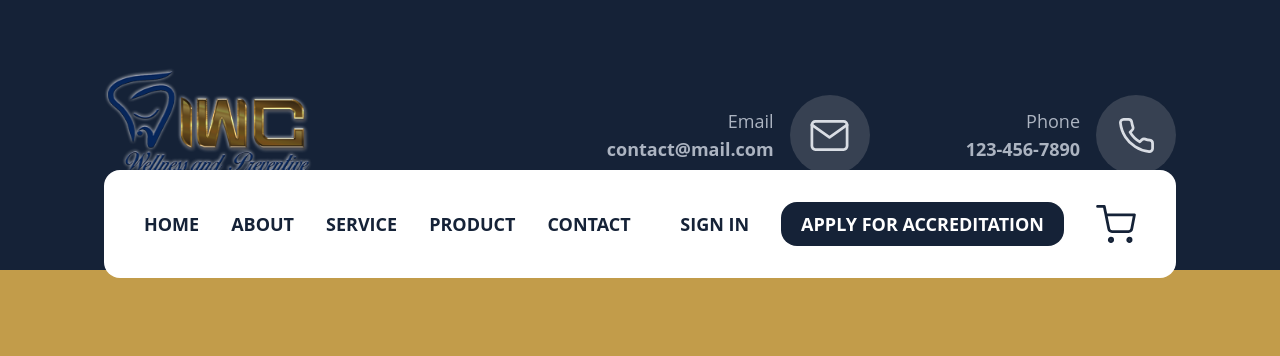
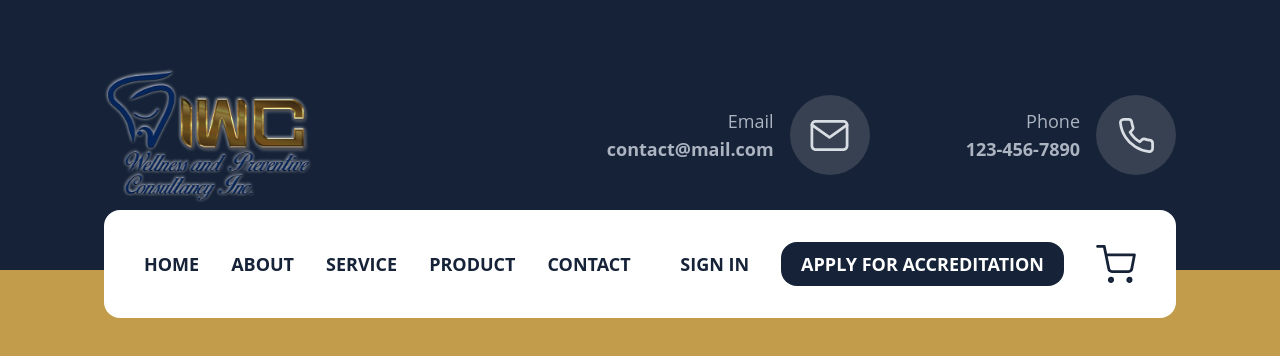
Before and after one commit to Lino004/iwc, a Vue app: page / in a window 1280 px wide. Shown: the top 356 px of the page. Built offline with nearby package versions, Linux system fonts and the light colour scheme; a small style sheet from the web is missing.

Commit message:
add sticky

```diff
--- a/src/components/public/home/appHeader.vue
+++ b/src/components/public/home/appHeader.vue
@@ -36,7 +36,8 @@
           </div>
         </div>
       </div>
-      <div class="bg-white -bottom-2 w-full absolute rounded-2xl flex justify-between px-10">
+      <div class="-bottom-12 w-full absolute">
+        <div class="bg-white rounded-2xl flex justify-between px-10 sticky top-0">
           <div class="flex items-center space-x-8 text-lg font-bold text-primary">
             <div
               v-for="(item, i) in menu"
@@ -78,6 +79,7 @@
             class="stroke-primary hover:stroke-secondary"
             width="2.5rem"
             height="2.375rem"/>
+          </div>
         </div>
       </div>
     </div>
```
Lines whose indentation alone changed are shown as unchanged.
